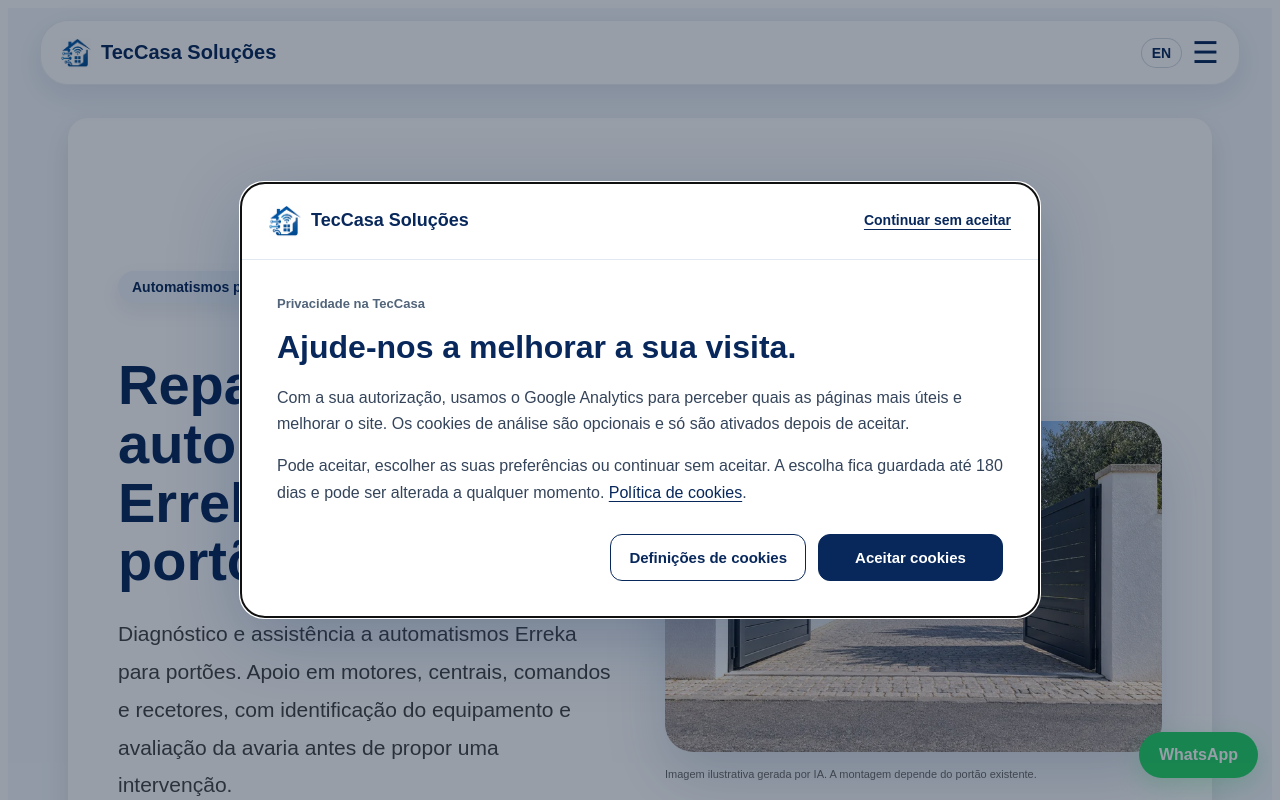
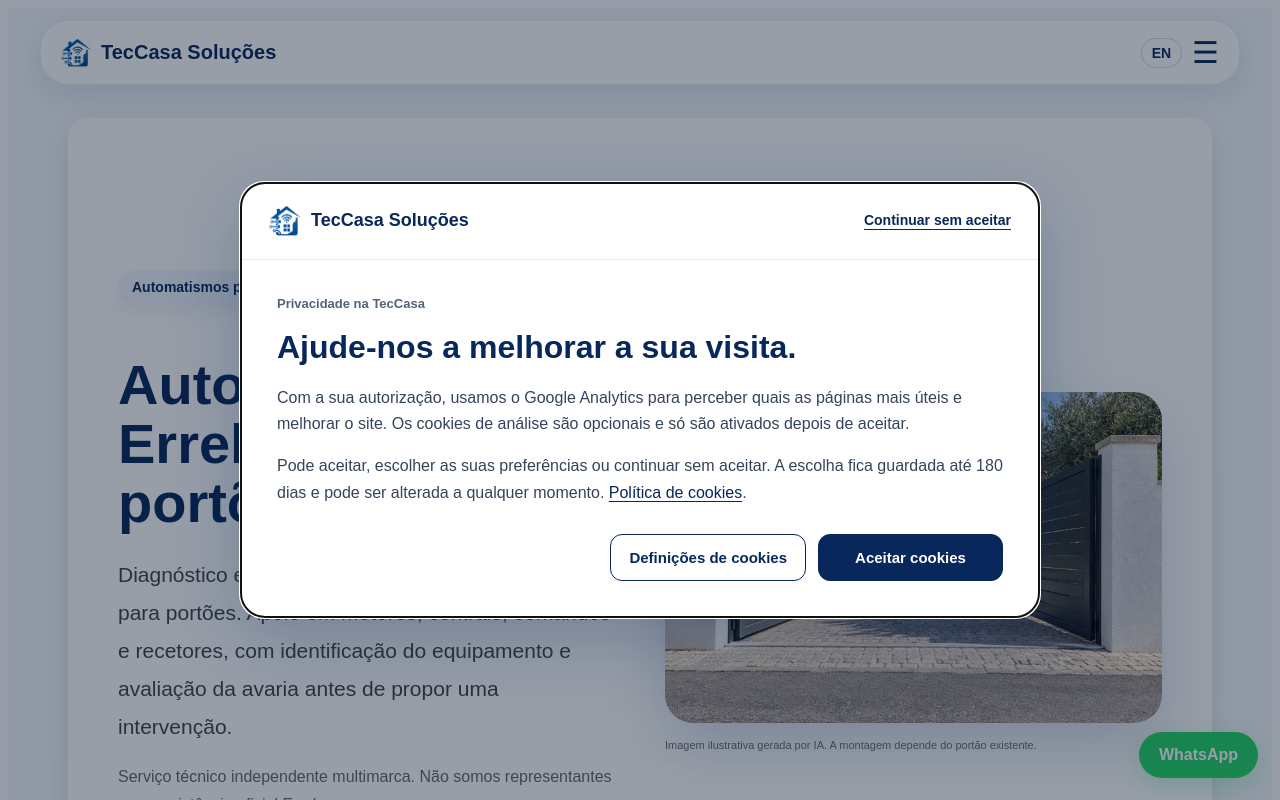
Before and after one commit to andrecorreiaauto-bit/teccasa-site, a Next.js app: page /automatismos-erreka-portoes in a window 1280 px wide. Shown: the top 800 px of the page. Built offline with nearby package versions, Linux system fonts and the light colour scheme.

Commit message:
Match brand hero proportions and use a rasterized official Erreka logo

```diff
--- a/components/IndependentBrandPage.js
+++ b/components/IndependentBrandPage.js
@@ -6,7 +6,7 @@ import { company } from "../lib/company";
 // pages intentionally keep their separate layout in GateInstallationPage.
 const brands = {
   erreka: {
-    name: "Erreka", logo: "/marcas/erreka-logo.svg", width: 487, height: 115,
+    name: "Erreka", logo: "/marcas/erreka-logo.png", width: 600, height: 142,
     introduction: "Diagnóstico e assistência a automatismos Erreka para portões. Apoio em motores, centrais, comandos e recetores, com identificação do equipamento e avaliação da avaria antes de propor uma intervenção.",
     services: [
       ["Diagnóstico e assistência", "Análise das falhas de abertura, fecho e movimento, tendo em conta o motor, a central e o estado do portão."],
@@ -71,7 +71,7 @@ export default function IndependentBrandPage({ page }) {
         <section className="hero" aria-labelledby="brand-title">
           <div className="hero-copy">
             <div className="brand-heading"><span className="badge">Automatismos para portões</span><img className="brand-logo" src={brand.logo} alt={brand.name} width={brand.width} height={brand.height} /></div>
-            <h1 id="brand-title">{page.title}</h1>
+            <h1 id="brand-title">Automatismos {brand.name} para portões</h1>
             <p className="lead">{brand.introduction}</p>
             <p className="independent">{notice}</p>
             <div className="actions"><a className="button whatsapp" href={whatsapp} target="_blank" rel="noopener noreferrer">Pedir assistência</a><a className="button navy" href="#servicos">Ver serviços</a></div>
```
Also changed, not shown: public/marcas/erreka-logo.png (added).
